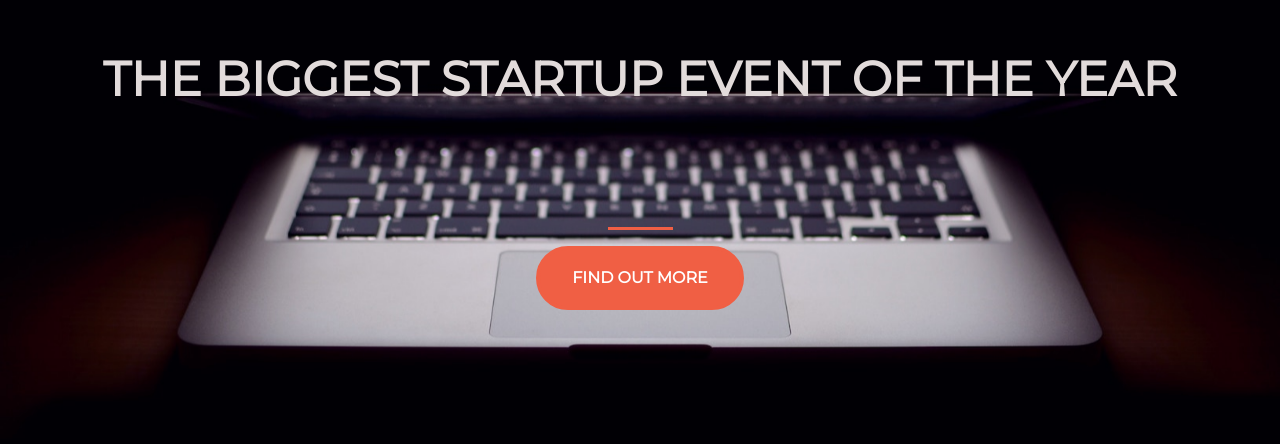
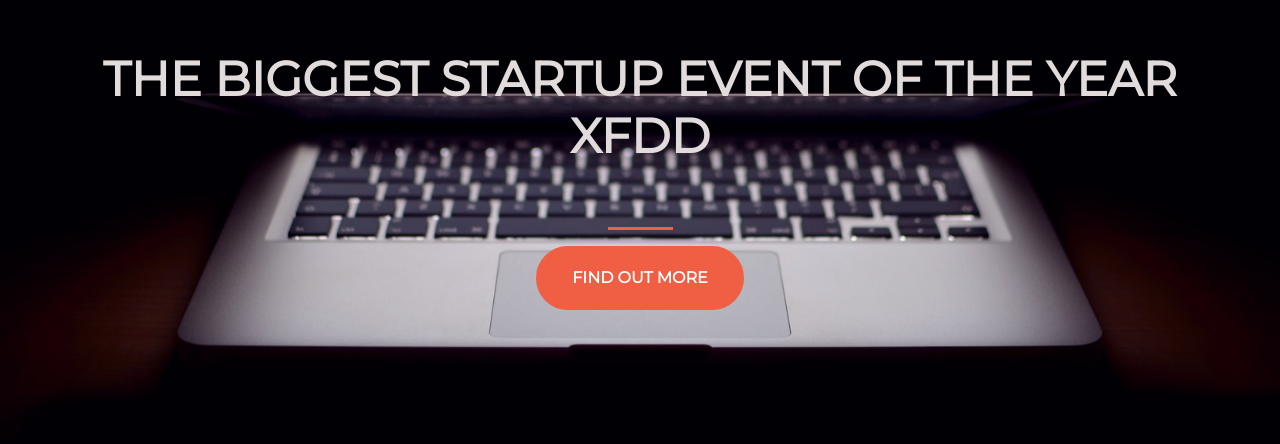
Before and after one commit to pavanprathipati9/startup-of-the-year, a plain HTML site: page index.html in a window 1280 px wide. Shown: the part 220-664 px from the top of the page. Drawn offline with nearby package versions, Linux system fonts and the light colour scheme.

Commit message:
Update index.html

```diff
--- a/index.html
+++ b/index.html
@@ -19,7 +19,7 @@
     <div class="container d-flex align-items-center h-100">
       <div class="row">
         <header class="text-center col-12">
-          <h1 class="text-uppercase"><strong>The biggest startup event of the year</strong></h1>
+          <h1 class="text-uppercase"><strong>The biggest startup event of the year xfdd</strong></h1>
         </header>
         <div class="buffer"></div>
         <section class="text-center col-12">
```
